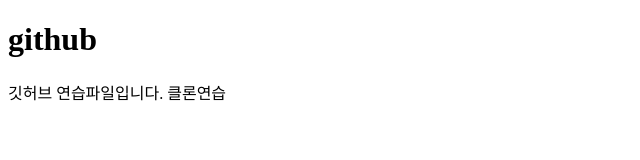
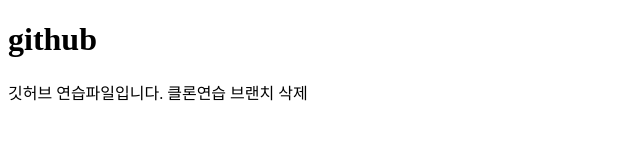
Before and after one commit to yamah7/git, a plain HTML site: page index.html in a window 1280 px wide. Shown: the whole page, without its empty margins (0-640 px from the left). Drawn offline with Linux system fonts and the light colour scheme.

Commit message:
yamah브랜치 삭제

```diff
--- a/index.html
+++ b/index.html
@@ -10,5 +10,7 @@
 깃허브 연습파일입니다.
 
 클론연습
+
+브랜치 삭제
 </body>
 </html>
```
